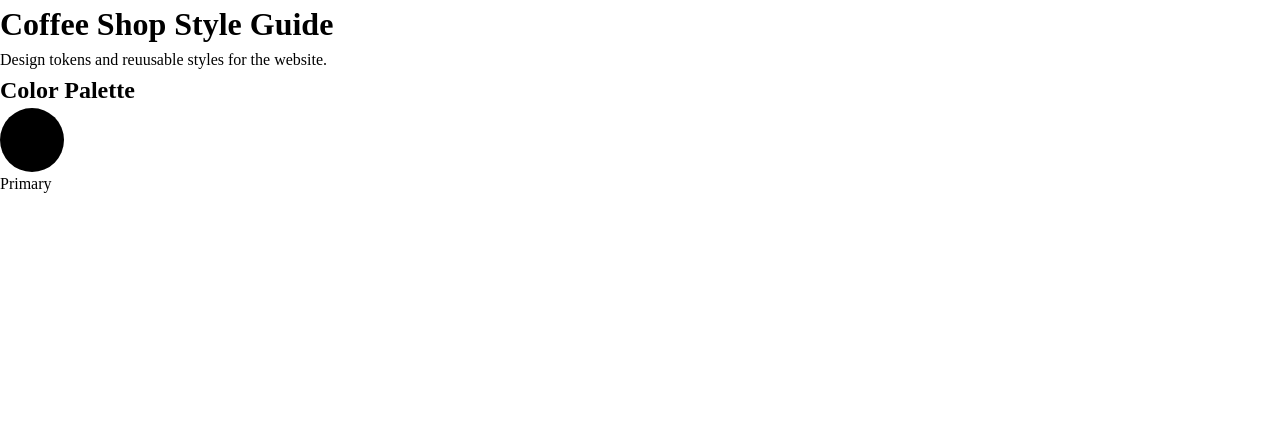
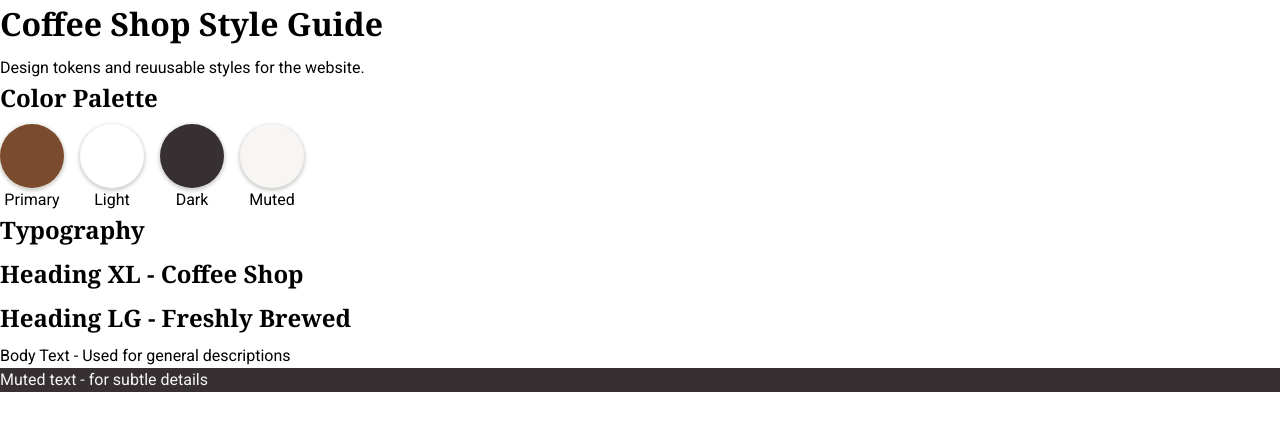
Before and after one commit to SS-Saliba77/Website-Design, a plain HTML site: page coffee/style-guide.html in a window 1280 px wide. Drawn offline with Linux system fonts and the light colour scheme.

Commit message:
typography styling

```diff
--- a/coffee/style-guide.html
+++ b/coffee/style-guide.html
@@ -24,12 +24,43 @@
 
                 <!--Color swatch-->
                 <div class="swatch">
-                    <div class="swatch-value"></div>
+                    <div class="swatch-value bg-primary"></div>
                     <p class="swatch-name">Primary</p>
+                </div>
+
+                <!--Color swatch-->
+                <div class="swatch">
+                    <div class="swatch-value bg-light"></div>
+                    <p class="swatch-name">Light</p>
+                </div>
+
+                <!--Color swatch-->
+                <div class="swatch">
+                    <div class="swatch-value bg-dark"></div>
+                    <p class="swatch-name">Dark</p>
+                </div>
+
+                <!--Color swatch-->
+                <div class="swatch">
+                    <div class="swatch-value bg-muted"></div>
+                    <p class="swatch-name">Muted</p>
                 </div>
 
             </article>
         </section>
+
+
+    <section id="typography">
+        <h2>Typography</h2>
+
+        <h1 class="heading-xl">Heading XL - Coffee Shop</h1>
+        <h2 class="heading-lg">Heading LG - Freshly Brewed</h2>
+        <p>Body Text - Used for general descriptions</p>
+        <p class="text-muted bg-dark">Muted text - for subtle details</p>
+    </section>
+
+
+
     </main>
 
 
--- a/coffee/style.css
+++ b/coffee/style.css
@@ -1,19 +1,51 @@
+/* Imports the Google Fonts */
+@import url('https://fonts.googleapis.com/css2?family=Noto+Serif:ital,wght@0,100..900;1,100..900&family=Roboto:ital,wght@0,100..900;1,100..900&display=swap');
+
+
 /* CSS RESET*/
-
 * {
     margin: 0;
     padding: 0;
 }
 
 body {
+    font-family: Roboto, Arial, sans-serif;
     line-height: 1.5;
 }
 
+
+h1, h2, h3, h4, h5, h6 {
+    font-family: "Noto Serif", "serif";
+    margin-bottom: 0.5rem;
+}
+
+
+/**************************** COLORS ****************************/
+.bg-primary { background-color: #7b4b2d; }
+.bg-light { background-color: #ffffff; }
+.bg-dark { background-color:#363033; }
+.bg-muted { background-color: #f8f6f5; }
+
+.text-primary { color: #7b4b2d; }
+.text-light { color: #ffffff; }
+.text-dark { color:#363033; }
+.text-muted { color: #f8f6f5; }
+
+
 /**************************** SWATCHES ****************************/
+.swatches {
+    display: flex; /* orginizes children in a line */
+    gap: 1rem;
+}
+
 
 .swatch .swatch-value {
-    background-color: black;
     aspect-ratio: 1 / 1;
     width: 4rem; /* rem- Root font size (16px) */
     border-radius: 100%;
+    box-shadow: 0 0.1rem 0.2rem 0.1rem rgba(54,48,41, 0.2);
 }
+
+.swatch .swatch-name {
+    text-align: center;
+}
```
